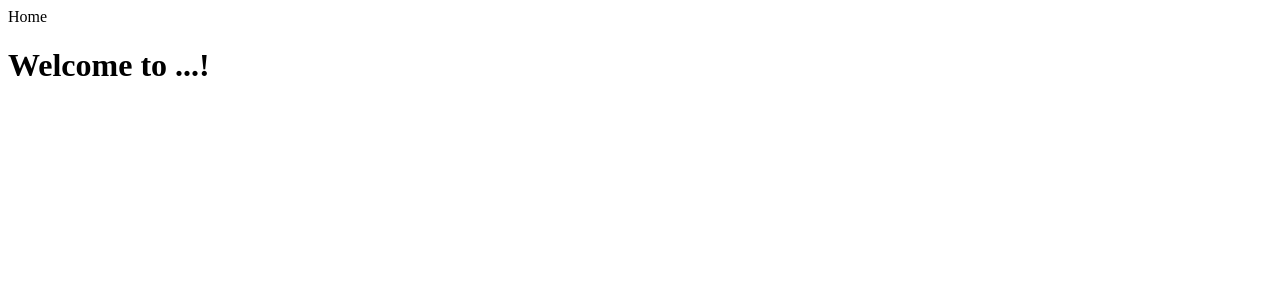
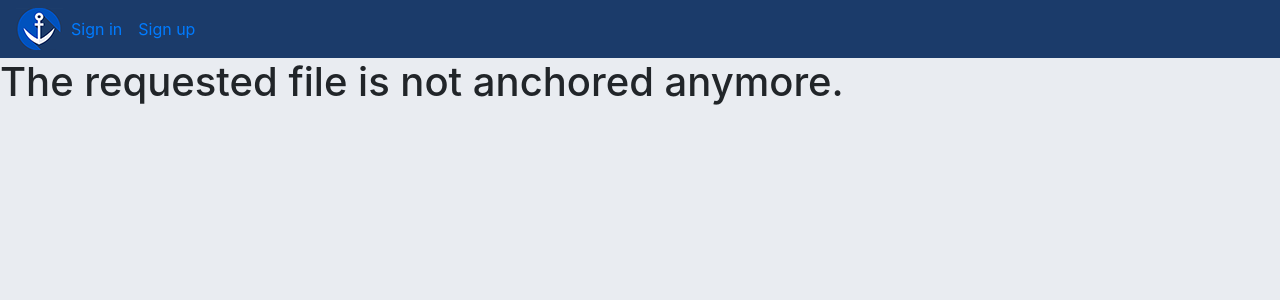
Before and after one commit to felipe-cerqueira-lyra/EngSoftware, a Flask app: template website/templates/index.html in a window 1280 px wide. Shown: the top 300 px of the page. Run offline with Flask 2, Linux system fonts and the light colour scheme; the template is opened without the code that fills it, so the values that code supplies are empty; some libraries are stand-ins or nearby versions.

Commit message:
Refact: Use index.html as default page for file not found

```diff
--- a/website/down.py
+++ b/website/down.py
@@ -22,7 +22,7 @@ def download_file(id):
         if not file_:
             file_ = public_file_
             if not file_:
-                return 'No img with found'
+                return render_template("index.html", user=current_user)
         type = file_.mimetype.split('/')[0]
         return render_template("download.html", archive_type=type, file=file_, user=current_user)
     if request.method == 'POST':
--- a/website/templates/download.html
+++ b/website/templates/download.html
@@ -2,7 +2,6 @@
 {% block title %} Download {% endblock %}
 {% block content %}
 
-    <h1>Tela de Download</h1>
     <!-- <div class="card-header bg-primary"></div> -->
 
     <div class='d-flex justify-content-center'>
--- a/website/templates/index.html
+++ b/website/templates/index.html
@@ -1,5 +1,6 @@
-{% block title %} Home {% endblock %}
+{% extends "base.html" %}
+{% block title %} File not found {% endblock %}
 {% block content %}
-    <h1>Welcome to ...!</h1>
+    <h1>The requested file is not anchored anymore.</h1>
 
 {% endblock %}
```
